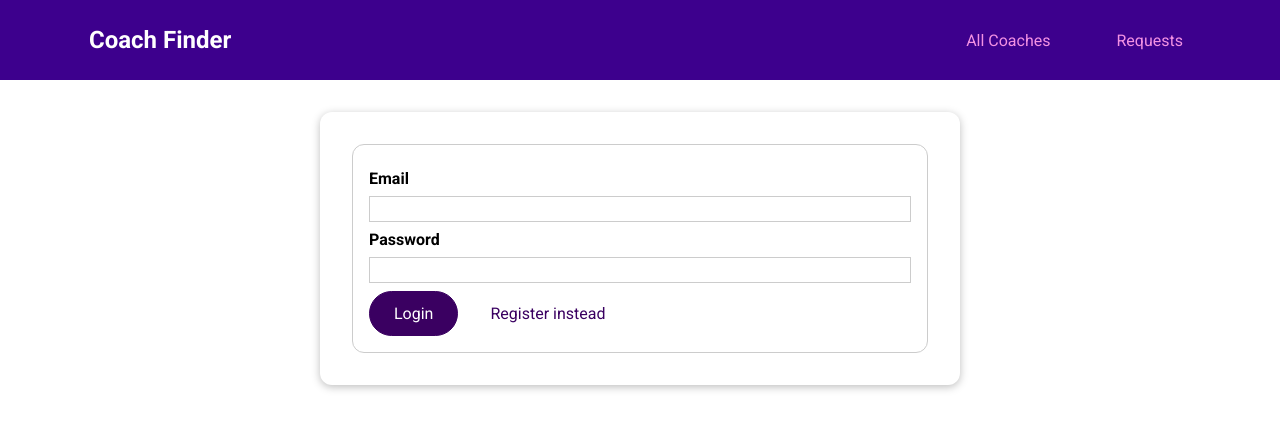
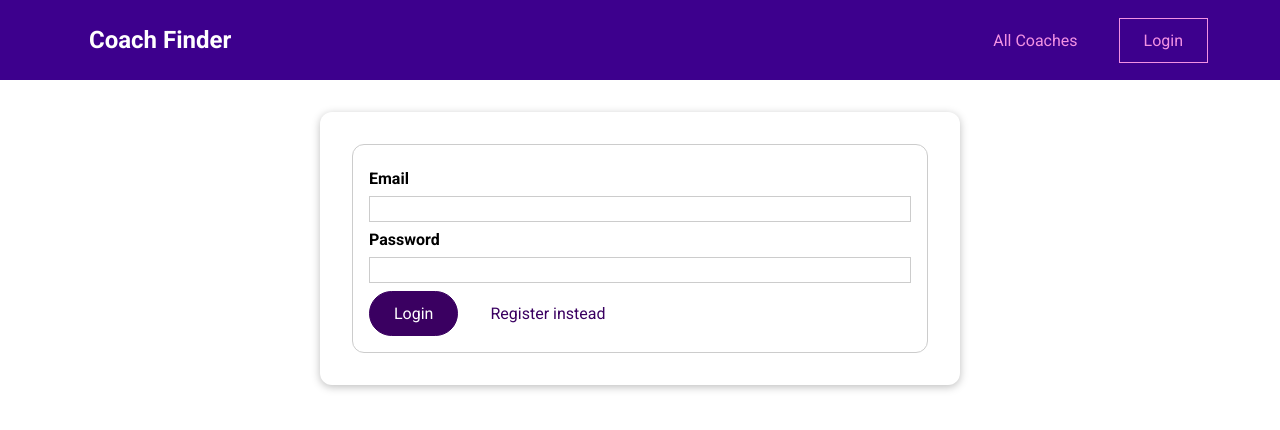
Before and after one commit to Gagandeep39/coach-finder-vue, a Vue app: page /auth in a window 1280 px wide. Shown: the top 430 px of the page. Built offline with nearby package versions, Linux system fonts and the light colour scheme.

Commit message:
Added login button

```diff
--- a/src/components/layout/TheHeader.vue
+++ b/src/components/layout/TheHeader.vue
@@ -4,13 +4,24 @@
       <h1><router-link to="/">Coach Finder</router-link></h1>
       <ul>
         <li><router-link to="/coaches">All Coaches</router-link></li>
-        <li><router-link to="/requests">Requests</router-link></li>
+        <li v-if="isLoggedIn">
+          <router-link to="/requests">Requests</router-link>
+        </li>
+        <li v-else>
+          <router-link to="/auth">Login</router-link>
+        </li>
       </ul>
     </nav>
   </header>
 </template>
 <script>
-export default {};
+export default {
+  computed: {
+    isLoggedIn() {
+      return this.$store.getters.isAuthenticated;
+    },
+  },
+};
 </script>
 <style scoped>
 header {
```
